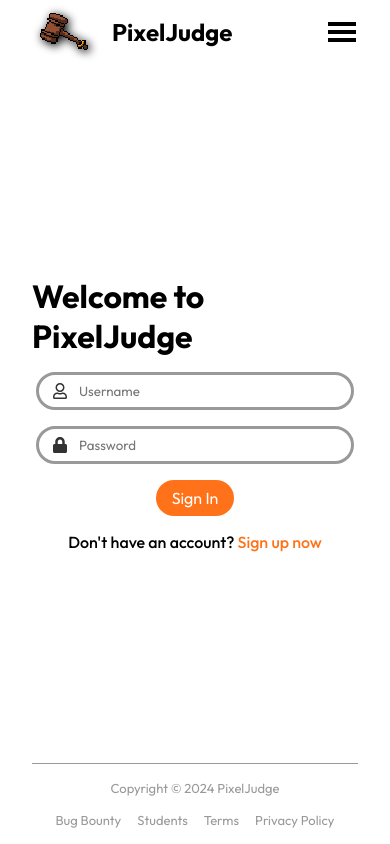
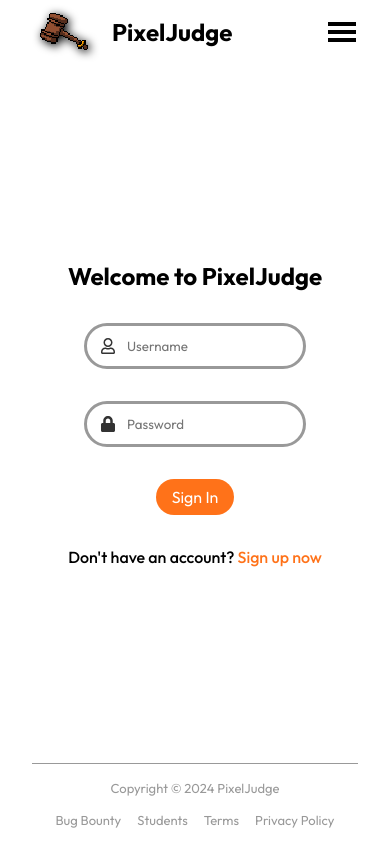
Before and after one commit to SamuelCarinhas/pixel-judge, a React (Vite) app: page /sign-in in a window 390 px wide. Built offline with nearby package versions, Linux system fonts and the light colour scheme.

Commit message:
Fix sign in page

```diff
--- a/src/components/Footer/Footer.css
+++ b/src/components/Footer/Footer.css
@@ -27,5 +27,4 @@
         align-items: center;
         gap: 1rem;
     }
-
 }
--- a/src/components/InputField/InputField.css
+++ b/src/components/InputField/InputField.css
@@ -14,7 +14,15 @@
     position: relative;
     display: flex;
     align-items: center;
+    width: auto;
     color: #333;
+}
+
+.input-text {
+    width: auto;
+    display: flex;
+    justify-content: center;
+    align-items: center;
 }
 
 .input-container svg {
--- a/src/components/InputField/InputField.tsx
+++ b/src/components/InputField/InputField.tsx
@@ -4,10 +4,12 @@ import './InputField.css'
 export default function InputField(props: IInputField) {
 
     return (
-        <div className='input-container'>
-            { props.icon }
-            <input className='input-field' type='text' placeholder={props.placeholder}>
-            </input>
+        <div className='input-text'>
+            <div className='input-container'>
+                { props.icon }
+                <input className='input-field' type='text' placeholder={props.placeholder}>
+                </input>
+            </div>
         </div>
     )
 }
--- a/src/pages/default/SignInPage/SignInPage.css
+++ b/src/pages/default/SignInPage/SignInPage.css
@@ -29,3 +29,22 @@
 .sign-in-page .input-field {
     width: 16rem;
 }
+
+@media only screen and (max-width: 700px) {
+    .sign-in-page .title {
+        font-size: 1.5rem;
+    }
+
+    .sign-in-page span {
+        font-size: 1rem;
+    }
+
+    .sign-in-page {
+        gap: 2rem;
+    }
+
+    .sign-in-page .input-field {
+        width: 10rem;
+        height: 1.5rem;
+    }
+}
```
